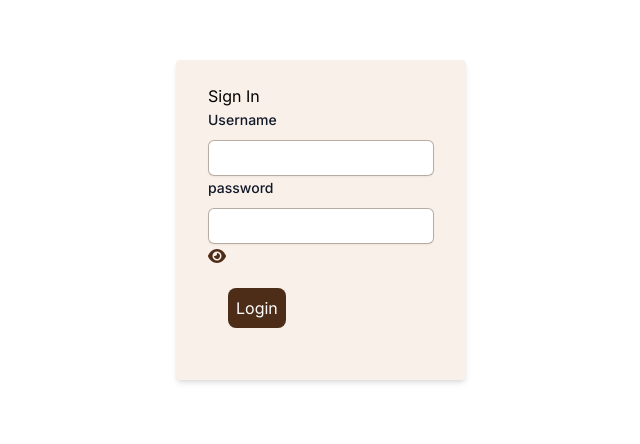
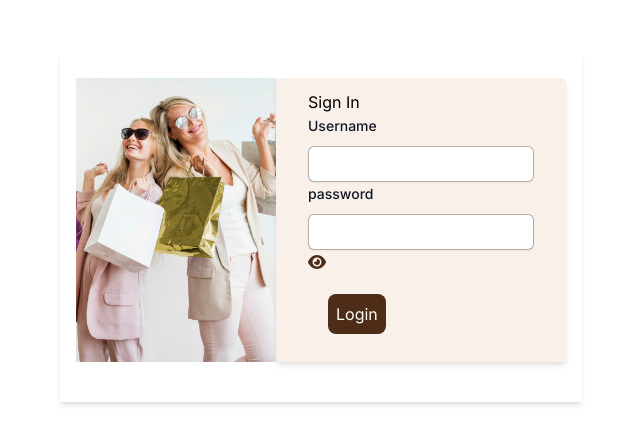
Before and after one commit to DewBM/TryOn-Fit_web, a Next.js app in the folder try-on_fit/: page /signin in a window 1280 px wide. Shown: the part 172-616 px from the top of the page, without its empty margins (575-1215 px from the left). Built offline with nearby package versions, Linux system fonts and the light colour scheme.

Commit message:
adding the public folder structre to main file and minor changes were done in signin form

```diff
--- a/try-on_fit/app/(auth)/signin/page.tsx
+++ b/try-on_fit/app/(auth)/signin/page.tsx
@@ -3,6 +3,7 @@
 import Button from "@/app/components/Button";
 import PasswordBox from "@/app/components/PasswordBox";
 import TextBox from "@/app/components/TextBox";
+import Image from "next/image";
 
 export default function Signin() {
 
@@ -39,13 +40,26 @@ export default function Signin() {
 
 
    return (
+      <div className="flex flex-row shadow-md w-[800] h-[500] pb-6 pt-6 px-4">
+         <div className=" rounded " >
+          {/* <img src="/images/signin.png"></img>  */}
+          <Image
+                src="/images/signin.png"
+                alt=""
+                width={200}
+                height={400}
+
+              />
+
+         </div>
       <div>
-         <form action={signin} className="bg-main-lighter shadow-md rounded px-8 pt-6 pb-8 mb-4">
+         <form action={signin} className="bg-main-lighter shadow-md rounded px-8 pt-3 pb-2 mb-4">
             <h2>Sign In</h2>
             <TextBox labelName={"Username"} id={"lg-uname"} inputType="text"/>
             <PasswordBox id={"lg-pwd"}/>
             <Button type="submit">Login</Button>
          </form>
       </div>
+      </div>
    );
 }
--- a/try-on_fit/app/page.tsx
+++ b/try-on_fit/app/page.tsx
@@ -1,8 +1,14 @@
 import Image from "next/image";
-
+import TextBox from "./components/TextBox";
+import Button from "./components/Button";
+import PasswordBox from "./components/PasswordBox";
 export default function Home() {
   return (
-    <>
-    </>
+   <main>
+    <div>
+     {/* <Button />
+       <PasswordBox id="passwordInput" /> */}
+    </div>
+   </main>
   );
 }
```
Also changed, not shown: try-on_fit/app/components/TextBox.tsx (line endings or trailing spaces), try-on_fit/public/images/signin.png (added).
